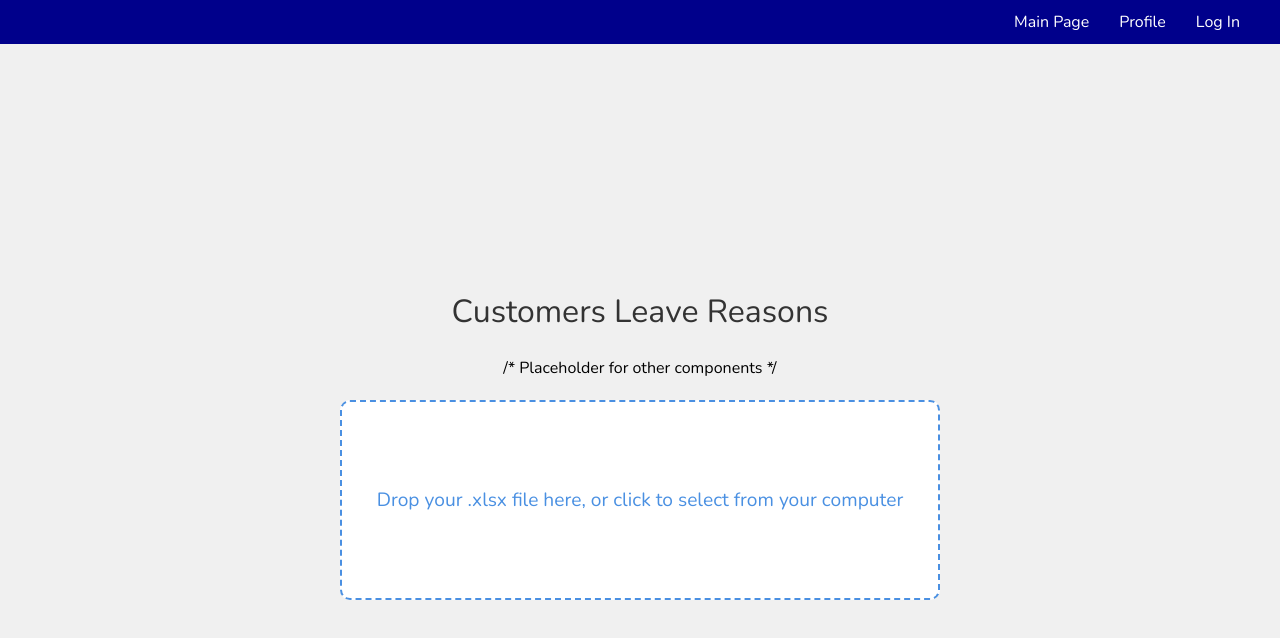
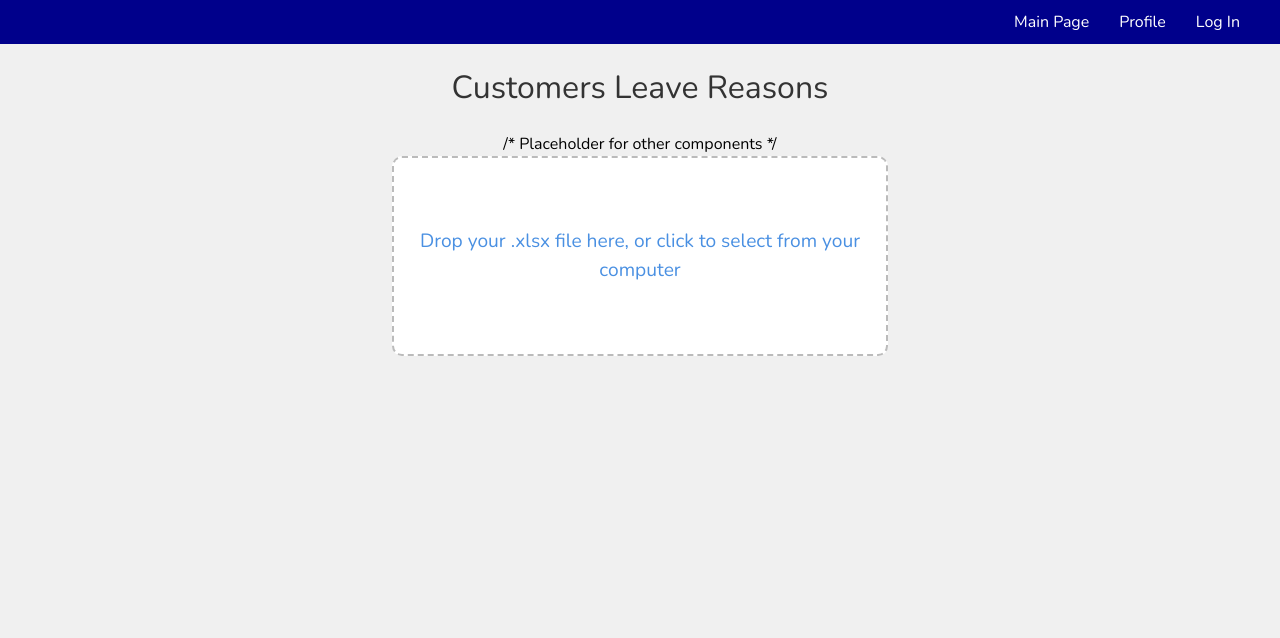
Before and after one commit to artySapa/determine-customer-churn, a React (Vite) app in the folder frontend/: page / in a window 1280 px wide. Shown: the top 638 px of the page. Built offline with nearby package versions, Linux system fonts and the light colour scheme.

Commit message:
made the most general analyze file function, need to change analyze_file function to change actions

```diff
--- a/frontend/src/components/MainTool.jsx
+++ b/frontend/src/components/MainTool.jsx
@@ -1,25 +1,34 @@
-import React, { useCallback, useState } from 'react';
+import React, { useCallback, useState, useRef } from 'react';
 import { useDropzone } from 'react-dropzone';
 import styled from 'styled-components';
 import { FaFileExcel } from 'react-icons/fa';
 import * as XLSX from 'xlsx';
 import ExcelTable from './ExcelTable';
 
+const Wrapper = styled.div`
+  display: flex;
+  flex-direction: column;
+  align-items: center;
+  justify-content: flex-start;
+  height: 100vh;
+  overflow: auto;
+  width: 100%;
+`;
+
 const Container = styled.div`
   display: flex;
   flex-direction: column;
   align-items: center;
-  justify-content: center;
-  margin-top: 20px;
-  width: 100%;
+  justify-content: flex-start;
+  width: 80%;
+  max-width: 600px;
 `;
 
 const DropzoneContainer = styled.div`
   cursor: pointer;
-  width: 80%;
-  max-width: 600px;
+  width: 40%;
   height: 200px;
-  border: 2px dashed #4a90e2;
+  border: 2px dashed ${({ isDragActive }) => (isDragActive ? '#4a90e2' : '#bbb')};
   border-radius: 10px;
   display: flex;
   align-items: center;
@@ -29,6 +38,8 @@ const DropzoneContainer = styled.div`
   font-size: 1.2rem;
   text-align: center;
   position: relative;
+  margin-bottom: 20px;
+  transition: border-color 0.3s ease;
 `;
 
 const FileDetails = styled.div`
@@ -77,7 +88,15 @@ const Button = styled.button`
   &:hover {
     background-color: #357ebd;
   }
-  margin:10px;
+  margin: 10px;
+`;
+
+const AnalysisResult = styled.div`
+  margin-top: 20px;
+  padding: 10px;
+  border: 1px solid #ddd;
+  border-radius: 5px;
+  width: 100%;
 `;
 
 const MainTool = () => {
@@ -85,10 +104,13 @@ const MainTool = () => {
   const [loading, setLoading] = useState(false);
   const [error, setError] = useState('');
   const [data, setData] = useState([]);
+  const [analysis, setAnalysis] = useState(null);
+  const containerRef = useRef(null);
 
   const onDrop = useCallback((acceptedFiles) => {
     setLoading(true);
     setError('');
+    setAnalysis(null);
     if (acceptedFiles.length > 0) {
       const selectedFile = acceptedFiles[0];
       if (selectedFile.name.endsWith('.xlsx')) {
@@ -120,10 +142,13 @@ const MainTool = () => {
     setFile(null);
     setData([]);
     setError('');
+    setAnalysis(null);
   };
 
   const handleSubmit = async () => {
     if (!file) return;
+
+    setLoading(true);
 
     const formData = new FormData();
     formData.append('file', file);
@@ -135,30 +160,29 @@ const MainTool = () => {
       });
 
       if (response.ok) {
-        const data = await response.json();
-        console.log('File uploaded:', data.filename);
-        // Optionally handle success message or further processing
-        // You can use data.download_url to access the download link if provided
+        const result = await response.json();
+        console.log('File uploaded:', result.filename);
+        setAnalysis(result.analysis);
+        setLoading(false);
+        containerRef.current.scrollTo({ top: containerRef.current.scrollHeight, behavior: 'smooth' });
       } else {
         console.error('Failed to upload file');
+        setLoading(false);
       }
     } catch (error) {
       console.error('Error uploading file:', error);
+      setLoading(false);
     }
   };
 
-
   return (
-    <Container>
-      <DropzoneContainer {...getRootProps({ isDragActive })}>
+    <Wrapper>
+      <DropzoneContainer {...getRootProps()} isDragActive={isDragActive}>
         <input {...getInputProps()} />
-        {isDragActive ? (
-          <p>Drop the file here...</p>
-        ) : (
         <p>Drop your .xlsx file here, or click to select from your computer</p>
-        )}
         {loading && <LoadingIndicator>Loading...</LoadingIndicator>}
       </DropzoneContainer>
+      <Container ref={containerRef}>
         {file && (
           <FileDetails>
             <FileIcon />
@@ -166,15 +190,27 @@ const MainTool = () => {
           </FileDetails>
         )}
         {error && <ErrorMessage>{error}</ErrorMessage>}
-      {data.length > 0 && <ExcelTable data={data} />}
+        {data.length > 0 && !error &&  <ExcelTable data={data} />}
         {file && (
           <SubmitCancel>
             <Button onClick={handleCancel}>Cancel</Button>
-          {/* Add Submit functionality here */}
-          <Button onClick={handleSubmit} >Submit</Button>
+            <Button onClick={handleSubmit}>Submit</Button>
           </SubmitCancel>
         )}
+        {analysis && (
+          <AnalysisResult>
+            <h3>Analysis Result</h3>
+            <p>Average Age: {analysis.average_age}</p>
+            <p>Gender Distribution:</p>
+            <ul>
+              {Object.entries(analysis.gender_distribution).map(([gender, count]) => (
+                <li key={gender}>{gender}: {count}</li>
+              ))}
+            </ul>
+          </AnalysisResult>
+        )}
       </Container>
+    </Wrapper>
   );
 };
 
```
Also changed, not shown: 2 other files (tests, documents, lock files or other folders). Lines whose indentation alone changed are shown as unchanged.
